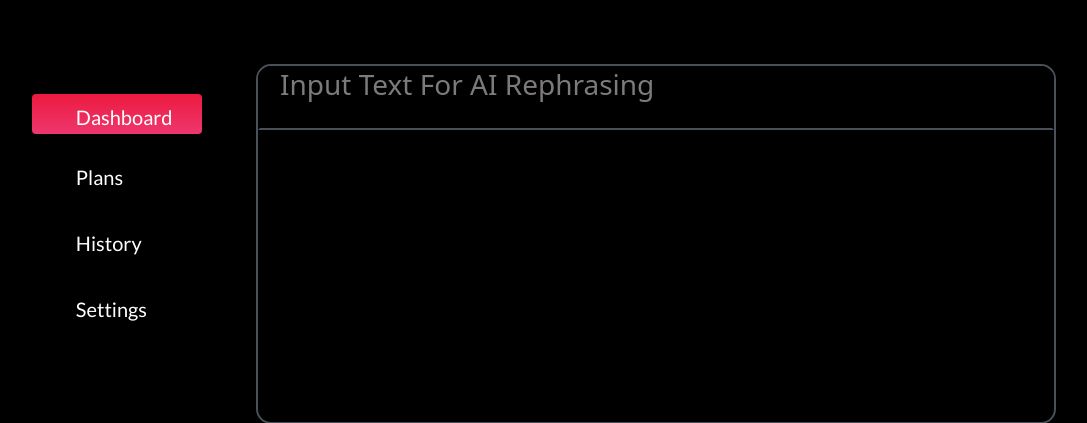
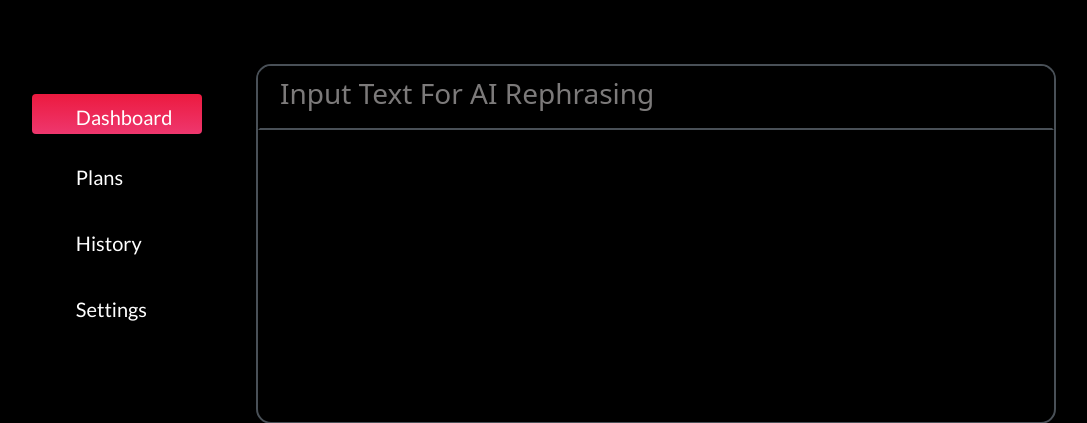
Before and after one commit to kohhash/GPT-Hero, a Django app: template main/templates/main/home.html in a window 1280 px wide. Shown: the part 76-499 px from the top of the page, without its empty margins (89-1176 px from the left). Run offline with Django 4.2, Linux system fonts and the light colour scheme; the template is opened without the code that fills it, so the values that code supplies are empty.

Commit message:
fix Dashboard UI

```diff
--- a/main/templates/main/home.html
+++ b/main/templates/main/home.html
@@ -78,6 +78,10 @@
 
     .main {
       margin-left: 75px;
+    }
+
+    .partition1 {
+      align-content: center;
     }
   </style>
 </head>
```
